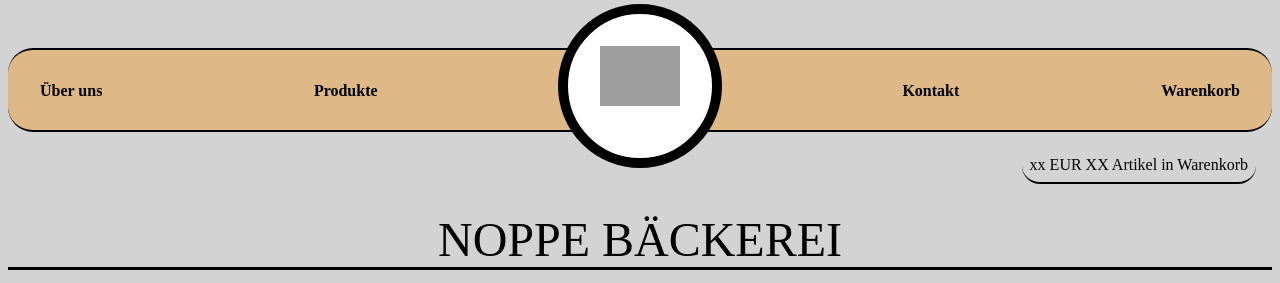
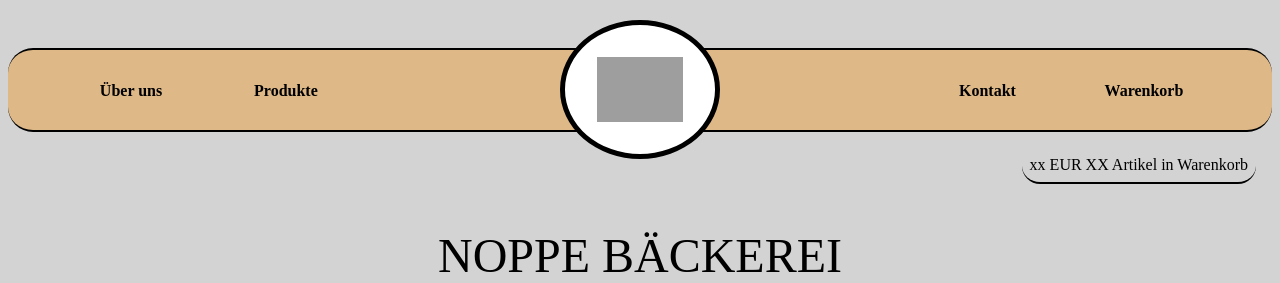
Before and after one commit to ChavesJimmy/bakery-website, a PHP site: page / in a window 1280 px wide. Shown: the top 283 px of the page. Run offline with PHP 8.4, Linux system fonts and the light colour scheme; a stand-in replaces the project's code that opens the database connection; grey boxes are pictures that could not be loaded.

Commit message:
added products page

```diff
--- a/style/partials/_navbar.scss
+++ b/style/partials/_navbar.scss
@@ -11,14 +11,13 @@
     #links{
         #flexlinks{
         display: flex;
-        justify-content: space-between;
+        justify-content: space-evenly;
         gap: 40%;
 
     .right,.left{
         display: flex;
-        justify-content: space-between;
+        justify-content: space-evenly;
         width: 75%;
-        flex-wrap: wrap;
         a{
             padding: 1rem;
             text-decoration: none;
@@ -29,20 +28,23 @@
     }
         //logo start
     .logo{
-        border: solid 10px black;
+        border: solid 5px black;
         border-radius: 100%;
         display: block;
         margin: auto;
         text-align: center;
         padding: 2rem;
         position: relative;
-        width: 80px;
-        height: 80px;
-        top :-7rem;
+        width: 7%;
+        height: 7%;
+        top : -6em;
         background-color: white;
         z-index: 1;
         img{
-        width: 5rem;
+        width: 100%;
+        display: block;
+        margin: auto;
+        text-align: center;
         }
     }
     //logo end
@@ -63,6 +65,6 @@
     display: block;
     margin: auto;
     text-align: center;
-    margin-top: 5rem;
+    margin-top: 6rem;
     border-bottom: solid;
 }
--- a/style/style.css
+++ b/style/style.css
@@ -9,14 +9,13 @@
 }
 #navbar #links #flexlinks {
   display: flex;
-  justify-content: space-between;
+  justify-content: space-evenly;
   gap: 40%;
 }
 #navbar #links #flexlinks .right, #navbar #links #flexlinks .left {
   display: flex;
-  justify-content: space-between;
+  justify-content: space-evenly;
   width: 75%;
-  flex-wrap: wrap;
 }
 #navbar #links #flexlinks .right a, #navbar #links #flexlinks .left a {
   padding: 1rem;
@@ -25,21 +24,24 @@
   font-weight: bold;
 }
 #navbar #links .logo {
-  border: solid 10px black;
+  border: solid 5px black;
   border-radius: 100%;
   display: block;
   margin: auto;
   text-align: center;
   padding: 2rem;
   position: relative;
-  width: 80px;
-  height: 80px;
-  top: -7rem;
+  width: 7%;
+  height: 7%;
+  top: -6em;
   background-color: white;
   z-index: 1;
 }
 #navbar #links .logo img {
-  width: 5rem;
+  width: 100%;
+  display: block;
+  margin: auto;
+  text-align: center;
 }
 
 .resume {
@@ -57,7 +59,7 @@
   display: block;
   margin: auto;
   text-align: center;
-  margin-top: 5rem;
+  margin-top: 6rem;
   border-bottom: solid;
 }
 
--- a/style/style.scss
+++ b/style/style.scss
@@ -4,4 +4,4 @@
 @import "./partials/carousel";
 @import "./partials/general";
 @import "./partials/contact";
-@import "./partials/products"
+@import "./partials/_products";
```
Also changed, not shown: other parts of style/style.css (+30 -6 lines), products.php (+52 -8 lines), style/partials/_products.scss (+29 -4 lines), 1 other file.
